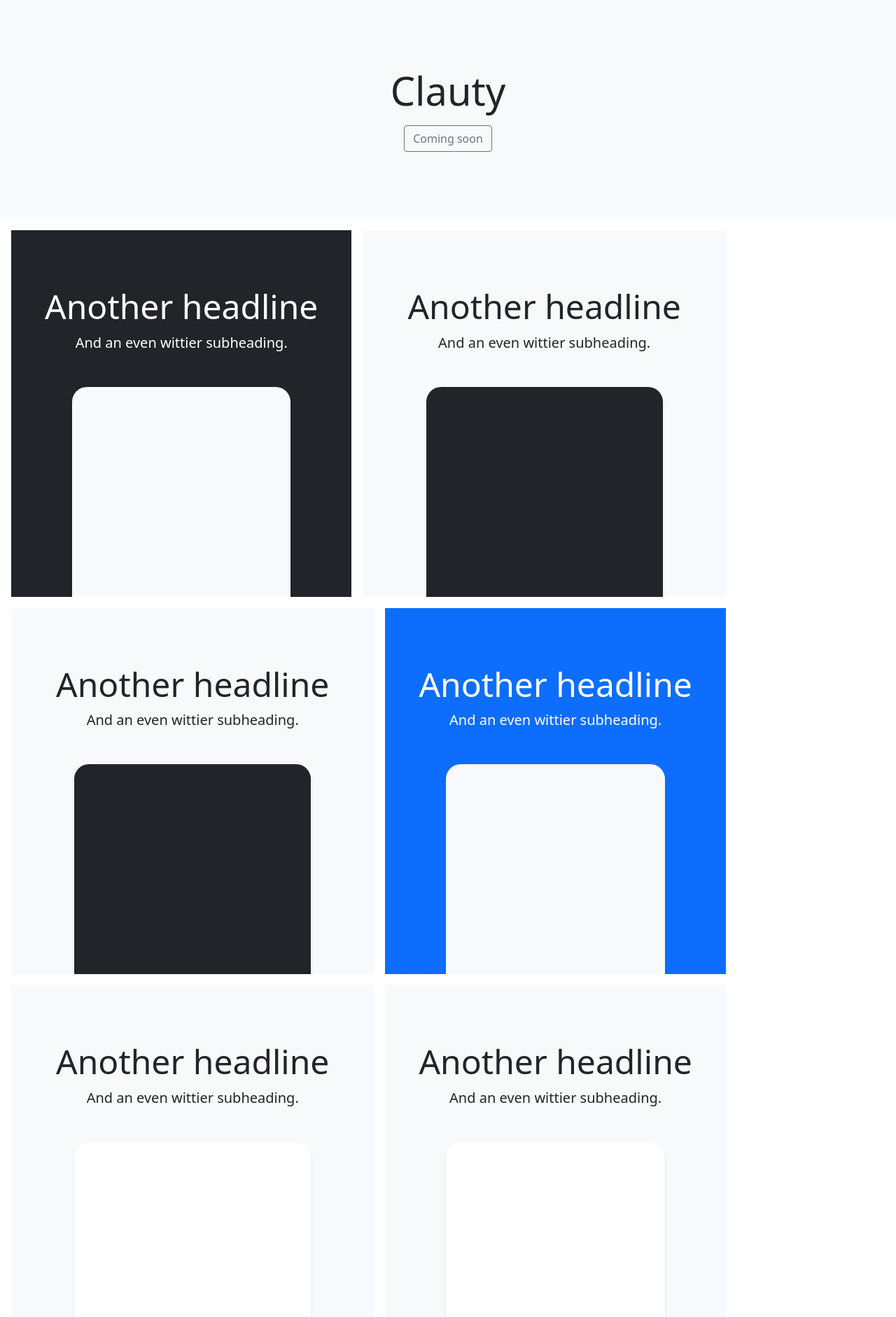
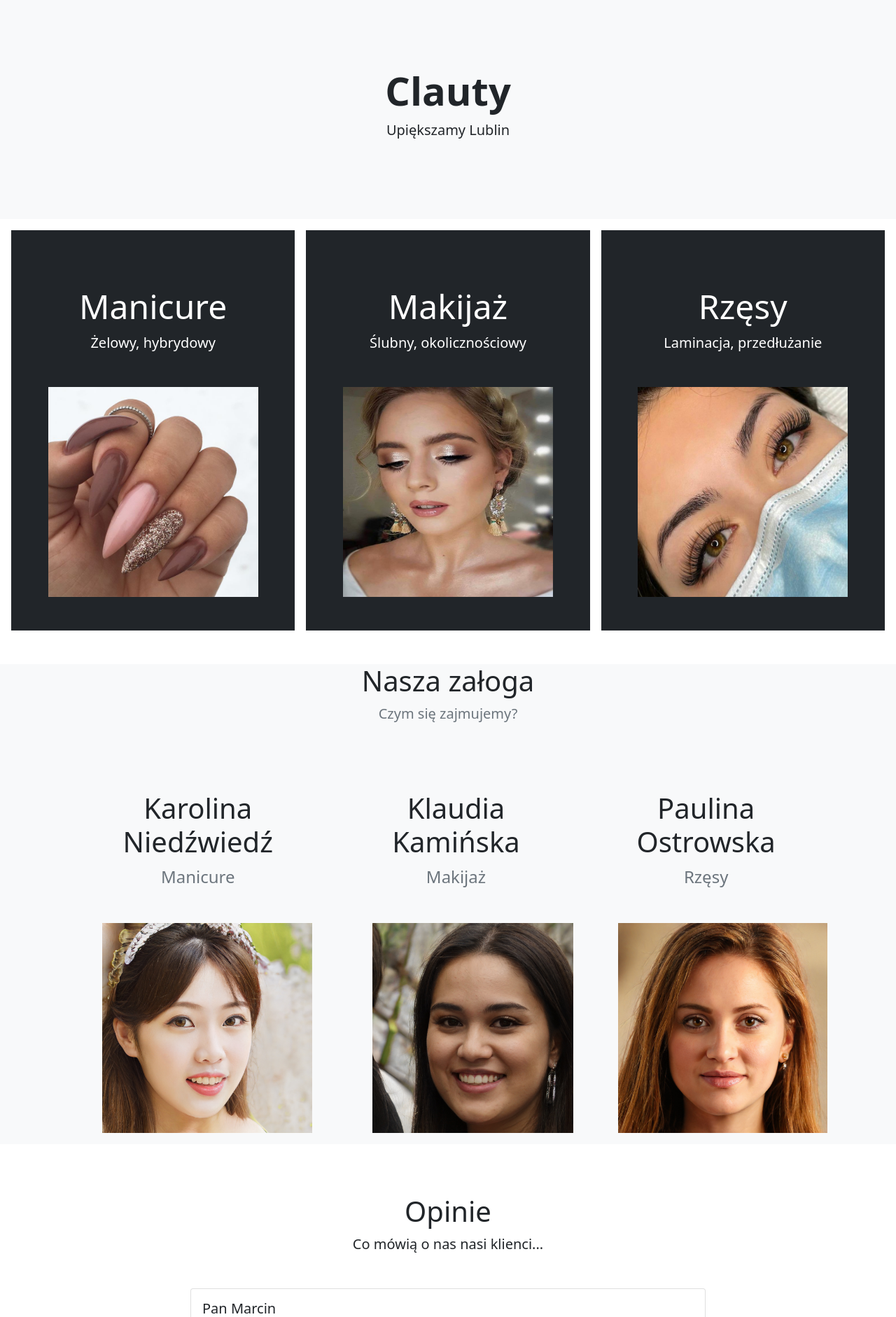
Before and after one commit to KrolikowskiK/beauty-salon-django-webapp, a Django app: template templates/intro.html in a window 1280 px wide. Shown: the part 56-1938 px from the top of the page at 70% size. Run offline with Django 4.2, Linux system fonts and the light colour scheme; the template is opened without the code that fills it, so the values that code supplies are empty.

Commit message:
feat: change templates and add photos

```diff
--- a/accounts/templates/accounts/register.html
+++ b/accounts/templates/accounts/register.html
@@ -10,19 +10,19 @@
       <h1 class="h3 mb-3 fw-normal text-center">Zarejestruj się</h1>
 
       <div class="form-floating row mb-3">
-        <input type="text" name="first_name" size="40" class="form-control" id="floatingInput" placeholder="name@example.com">
+        <input type="text" name="first_name" size="40" class="form-control" id="floatingInput">
         <label for="floatingInput">Imię</label>
         {{ form.first_name.errors }}
       </div>
 
       <div class="form-floating row mb-3">
-        <input type="text" name="last_name" size="40" class="form-control" id="floatingInput" placeholder="name@example.com">
+        <input type="text" name="last_name" size="40" class="form-control" id="floatingInput">
         <label for="floatingInput">Nazwisko</label>
         {{ form.last_name.errors }}
       </div>
 
       <div class="form-floating row mb-3">
-        <input type="email" name="email" size="40" class="form-control" id="floatingInput" placeholder="name@example.com">
+        <input type="email" name="email" size="40" class="form-control" id="floatingInput">
         <label for="floatingInput">Adres e-mail</label>
         {{ form.email.errors }}
       </div>
--- a/app/templates/app/appointment_list.html
+++ b/app/templates/app/appointment_list.html
@@ -33,7 +33,7 @@
           </tbody>
         </table>
       {% else %}
-        <h3>Brak umówionych wizyt.</h3>
+        <h3 class="text-center mt-5 text-danger">Brak umówionych wizyt :(</h3>
       {% endif %}
     </div>
   </main>
--- a/templates/crew.html
+++ b/templates/crew.html
@@ -1,43 +1,40 @@
+{% load static %}
+
 <section id="crew" class="d-md-flex flex-md-equal w-100 bg-light mt-5">
   <div class="container-lg">
     <div class="text-center">
-      <h2>Nasza załoga</h2>
-      <p class="lead text-muted">Jeszcze nie wiem co</p>
+      <h1>Nasza załoga</h1>
+      <p class="lead text-muted">Czym się zajmujemy?</p>
     </div>
 
-    <div class="row my-5 align-items-center justify-content-center g-0">
-      <div class="col-8 col-lg-4 col-xl-3">
-        <div class="card border-0">
-          <div class="card-body text-center py-4">
-            <h4 class="card-title">Karolina Niedźwiedź</h4>
-            <p class="lead card-subtitle">Manicure</p>
-            <p class="display-5 my-4 text-primary fw-bold">Zdjęcie laski</p>
-            <p class="card-text mx-5 text-muted d-none d-lg-block">Paznokciowy Picasso</p>
-          </div>
+    <div class="d-md-flex flex-md-equal w-100 my-md-3 ps-md-3">
+      <div class="bg-light me-md-3 pt-1 px-3 pt-md-5 px-md-5 text-center overflow-hidden">
+        <div class="my-3 py-3">
+          <h2 class="display-6">Karolina Niedźwiedź</h2>
+          <p class="fs-4 text-muted">Manicure</p>
+        </div>
+        <div>
+          <img src="{% static 'karolina.jpg' %}" width="300" height="300" alt="It do be like that sometimes"></div>
+      </div>
+      <div class="bg-light me-md-3 pt-1 px-3 pt-md-5 px-md-5 text-center overflow-hidden">
+        <div class="my-3 py-3">
+          <h2 class="display-6">Klaudia Kamińska</h2>
+          <p class="fs-4 text-muted">Makijaż</p>
+        </div>
+        <div>
+        <img src="{% static 'klaudia.jpg' %}" width="300" height="300" alt="It do be like that sometimes">
+        </div>
+      </div>
+      <div class="bg-light me-md-3 pt-1 px-3 pt-md-5 px-md-5 text-center overflow-hidden">
+        <div class="my-3 py-3">
+          <h2 class="display-6">Paulina Ostrowska</h2>
+          <p class="fs-4 text-muted">Rzęsy</p>
+        </div>
+        <div>
+          <img src="{% static 'paulina.jpg' %}" width="300" height="300" alt="It do be like that sometimes">
         </div>
       </div>
 
-      <div class="col-8 col-lg-4 col-xl-3">
-        <div class="card border-0">
-          <div class="card-body text-center py-5">
-            <h4 class="card-title">Klaudia Kamińska</h4>
-            <p class="lead card-subtitle">Makijaż</p>
-            <p class="display-5 my-4 text-primary fw-bold">Zdjęcie laski</p>
-            <p class="card-text mx-5 text-muted d-none d-lg-block">Urodzona z pędzlem w dłoni.</p>
-          </div>
-        </div>
-      </div>
-
-      <div class="col-8 col-lg-4 col-xl-3">
-        <div class="card border-0">
-          <div class="card-body text-center py-4">
-            <h4 class="card-title">Paulina Ostrowska</h4>
-            <p class="lead card-subtitle">Przedłużanie rzęs</p>
-            <p class="display-5 my-4 text-primary fw-bold">Zdjęcie laski</p>
-            <p class="card-text mx-5 text-muted d-none d-lg-block">Czarodziejka zalotnego mrugania</p>
-          </div>
-        </div>
-      </div>
     </div>
   </div>
 </section>
--- a/templates/intro.html
+++ b/templates/intro.html
@@ -8,84 +8,39 @@
   <main id="intro">
     <div class="position-relative overflow-hidden text-center bg-light">
       <div class="col-md-5 p-lg-5 mx-auto my-5">
-        <h1 class="display-4 fw-normal">Clauty</h1>
-        <p class="lead fw-normal"></p>
-        <a class="btn btn-outline-secondary" href="#">Coming soon</a>
-      </div>
-      <div class="product-device shadow-sm d-none d-md-block"></div>
-      <div class="product-device product-device-2 shadow-sm d-none d-md-block"></div>
-    </div>
-
-    <div class="d-md-flex flex-md-equal w-100 my-md-3 ps-md-3">
-      <div class="bg-dark me-md-3 pt-3 px-3 pt-md-5 px-md-5 text-center text-white overflow-hidden">
-        <div class="my-3 py-3">
-          <h2 class="display-5">Another headline</h2>
-          <p class="lead">And an even wittier subheading.</p>
-        </div>
-        <div class="bg-light shadow-sm mx-auto" style="width: 80%; height: 300px; border-radius: 21px 21px 0 0;"></div>
-      </div>
-
-      <div class="bg-light me-md-3 pt-3 px-3 pt-md-5 px-md-5 text-center overflow-hidden">
-        <div class="my-3 p-3">
-          <h2 class="display-5">Another headline</h2>
-          <p class="lead">And an even wittier subheading.</p>
-        </div>
-        <div class="bg-dark shadow-sm mx-auto" style="width: 80%; height: 300px; border-radius: 21px 21px 0 0;"></div>
+        <h1 class="display-4 fw-bold">Clauty</h1>
+        <p class="lead fw-normal"> Upiększamy Lublin </p>
       </div>
     </div>
 
     <div class="d-md-flex flex-md-equal w-100 my-md-3 ps-md-3">
-      <div class="bg-light me-md-3 pt-3 px-3 pt-md-5 px-md-5 text-center overflow-hidden">
-        <div class="my-3 p-3">
-          <h2 class="display-5">Another headline</h2>
-          <p class="lead">And an even wittier subheading.</p>
+      <div class="bg-dark flex-grow-1 flex-shrink-0 me-md-3 pt-3 px-3 pt-md-5 pb-5 px-md-5 text-center text-white overflow-hidden">
+        <div class="my-3 py-3">
+          <h2 class="display-5">Manicure</h2>
+          <p class="lead">Żelowy, hybrydowy</p>
         </div>
-        <div class="bg-dark shadow-sm mx-auto" style="width: 80%; height: 300px; border-radius: 21px 21px 0 0;"></div>
+        <div>
+          <img src="{% static 'paznokcie.jpg' %}" width="300" height="300" alt="It do be like that sometimes"></div>
+      </div>
+      <div class="bg-dark flex-grow-1 flex-shrink-0 me-md-3 pt-3 px-3 pt-md-5 pb-5 px-md-5 text-center text-white overflow-hidden">
+        <div class="my-3 py-3">
+          <h2 class="display-5">Makijaż</h2>
+          <p class="lead">Ślubny, okolicznościowy</p>
+        </div>
+        <div>
+        <img src="{% static 'makijaz.jpg' %}" width="300" height="300" alt="It do be like that sometimes">
+        </div>
+      </div>
+      <div class="bg-dark flex-grow-1 flex-shrink-0 me-md-3 pt-3 px-3 pt-md-5 pb-5 px-md-5 text-center text-white overflow-hidden">
+        <div class="my-3 py-3">
+          <h2 class="display-5">Rzęsy</h2>
+          <p class="lead">Laminacja, przedłużanie</p>
+        </div>
+        <div>
+          <img src="{% static 'rzesy.jpg' %}" width="300" height="300" alt="It do be like that sometimes">
+        </div>
       </div>
 
-      <div class="bg-primary me-md-3 pt-3 px-3 pt-md-5 px-md-5 text-center text-white overflow-hidden">
-        <div class="my-3 py-3">
-          <h2 class="display-5">Another headline</h2>
-          <p class="lead">And an even wittier subheading.</p>
-        </div>
-        <div class="bg-light shadow-sm mx-auto" style="width: 80%; height: 300px; border-radius: 21px 21px 0 0;"></div>
-      </div>
-    </div>
-
-    <div class="d-md-flex flex-md-equal w-100 my-md-3 ps-md-3">
-      <div class="bg-light me-md-3 pt-3 px-3 pt-md-5 px-md-5 text-center overflow-hidden">
-        <div class="my-3 p-3">
-          <h2 class="display-5">Another headline</h2>
-          <p class="lead">And an even wittier subheading.</p>
-        </div>
-        <div class="bg-body shadow-sm mx-auto" style="width: 80%; height: 300px; border-radius: 21px 21px 0 0;"></div>
-      </div>
-
-      <div class="bg-light me-md-3 pt-3 px-3 pt-md-5 px-md-5 text-center overflow-hidden">
-        <div class="my-3 py-3">
-          <h2 class="display-5">Another headline</h2>
-          <p class="lead">And an even wittier subheading.</p>
-        </div>
-        <div class="bg-body shadow-sm mx-auto" style="width: 80%; height: 300px; border-radius: 21px 21px 0 0;"></div>
-      </div>
-    </div>
-
-    <div class="d-md-flex flex-md-equal w-100 my-md-3 ps-md-3">
-      <div class="bg-light me-md-3 pt-3 px-3 pt-md-5 px-md-5 text-center overflow-hidden">
-        <div class="my-3 p-3">
-          <h2 class="display-5">Another headline</h2>
-          <p class="lead">And an even wittier subheading.</p>
-        </div>
-        <div class="bg-body shadow-sm mx-auto" style="width: 80%; height: 300px; border-radius: 21px 21px 0 0;"></div>
-      </div>
-
-      <div class="bg-light me-md-3 pt-3 px-3 pt-md-5 px-md-5 text-center overflow-hidden">
-        <div class="my-3 py-3">
-          <h2 class="display-5">Another headline</h2>
-          <p class="lead">And an even wittier subheading.</p>
-        </div>
-        <div class="bg-body shadow-sm mx-auto" style="width: 80%; height: 300px; border-radius: 21px 21px 0 0;"></div>
-      </div>
     </div>
 
     {% include 'crew.html' %}
--- a/templates/opinions.html
+++ b/templates/opinions.html
@@ -1,59 +1,37 @@
-<section id="opinions" class="d-md-flex flex-md-equal w-100 bg-altlight">
+<section id="opinions" class="d-md-flex flex-md-equal w-100 bg-altlight mt-5">
   <div class="container-lg">
     <div class="text-center">
-      <h2><i class="bi bi-stars text-altdark"></i>Opinie</h2>
+      <h1 class="pt-4">Opinie</h1>
       <p class="lead">Co mówią o nas nasi klienci...</p>
     </div>
-    <div class="row justify-content-center my-5">
+    <div class="row justify-content-center my-5 pb-3">
       <div class="col-lg-8">
         <div class="list-group">
           <div class="list-group-item py-3">
-            <div class="pb-2">
-              <i class="bi bi-star-fill text-altdark"></i>
-              <i class="bi bi-star-fill text-altdark"></i>
-              <i class="bi bi-star-fill text-altdark"></i>
-              <i class="bi bi-star-fill text-altdark"></i>
-              <i class="bi bi-star-fill text-altdark"></i>
-            </div>
-            <h5 class="mb-1">Pani Karolina</h5>
+            <h5 class="mb-1">Pan Marcin</h5>
             <p class="mb-1">
-              Lorem ipsum dolor sit amet consectetur adipisicing elit. Modi sunt cupiditate ad
-              et. Consequuntur explicabo quibusdam quis illo ipsam quasi earum, impedit unde. Consequuntur
-              aliquam earum totam. Error, illum sed?
+              Zachęcony przez żonę postanowiłem oddać swoje dłonie pod opiekę pani Karoliny...
+              Tak zadbanych paznokci nie miałem od pasowania pierwszoklasisty. Zdecydowanie polecam każdemu Panu i każdej Pani wizytę u pani Karoliny.
+
             </p>
-            <small>Klientka</small>
+            <small>Opinia dla: Karoliny Niedźwiedź</small>
           </div>
           <div class="list-group-item py-3">
-            <div class="pb-2">
-              <i class="bi bi-star-fill"></i>
-              <i class="bi bi-star-fill"></i>
-              <i class="bi bi-star-fill"></i>
-              <i class="bi bi-star-fill"></i>
-              <i class="bi bi-star-fill"></i>
-            </div>
-            <h5 class="mb-1">Pani Klaudia</h5>
+            <h5 class="mb-1">Pani Małgosia</h5>
             <p class="mb-1">
-              Lorem ipsum dolor sit amet consectetur adipisicing elit. Modi sunt cupiditate ad
-              et. Consequuntur explicabo quibusdam quis illo ipsam quasi earum, impedit unde. Consequuntur
-              aliquam earum totam. Error, illum sed?
+              Na makijażu u Klaudii bylam już kolejny raz i zawsze wychodziłam zadowolona i pewna siebie.
+              Nie odczuwałam efektu maski, a makijaż zawsze był trwały i naturalny. Klaudia za pomocą pędzla
+              podkreśla wszystkie walory urody i ukrywa jej niedoskonałości. Wiem, że spotkamy się jeszcze wiele razy.
             </p>
-            <small>Klientka</small>
+            <small>Opinia dla: Klaudii Kamińskiej</small>
           </div>
           <div class="list-group-item py-3">
-            <div class="pb-2">
-              <i class="bi bi-star-fill"></i>
-              <i class="bi bi-star-fill"></i>
-              <i class="bi bi-star-fill"></i>
-              <i class="bi bi-star-fill"></i>
-              <i class="bi bi-star-half"></i>
-            </div>
-            <h5 class="mb-1">Pani Paulina</h5>
+            <h5 class="mb-1">Pani Kornelia</h5>
             <p class="mb-1">
-              Lorem ipsum dolor sit amet consectetur adipisicing elit. Modi sunt cupiditate ad
-              et. Consequuntur explicabo quibusdam quis illo ipsam quasi earum, impedit unde. Consequuntur
-              aliquam earum totam. Error, illum sed?
+              Pani Paulina idealnie dobrała długość i gęstość przyklejanych rzęs. Są bardzo wygodne, w ogóle niewyczuwalne na oku.
+              Sama wizyta przebiegała w bardzo przyjemnej atmosferze - spokojna muzyka i ciepły kocyk pozwoliły na dłuższą chwilę odprężenia.
             </p>
-            <small>Klient</small>
+            <small>Opinia dla: Pauliny Ostrowskiej</small>
           </div>
         </div>
       </div>
```
Also changed, not shown: app/templates/app/appointment_confirm_delete.html (+14 -3 lines), static/karolina.jpg (added), static/klaudia.jpg (added), static/logo.png (added), static/makijaz.jpg (added), static/paulina.jpg (added), static/paznokcie.jpg (added), static/pngegg.png (added), static/rzesy.jpg (added), static/ssalon.jpg (added).
